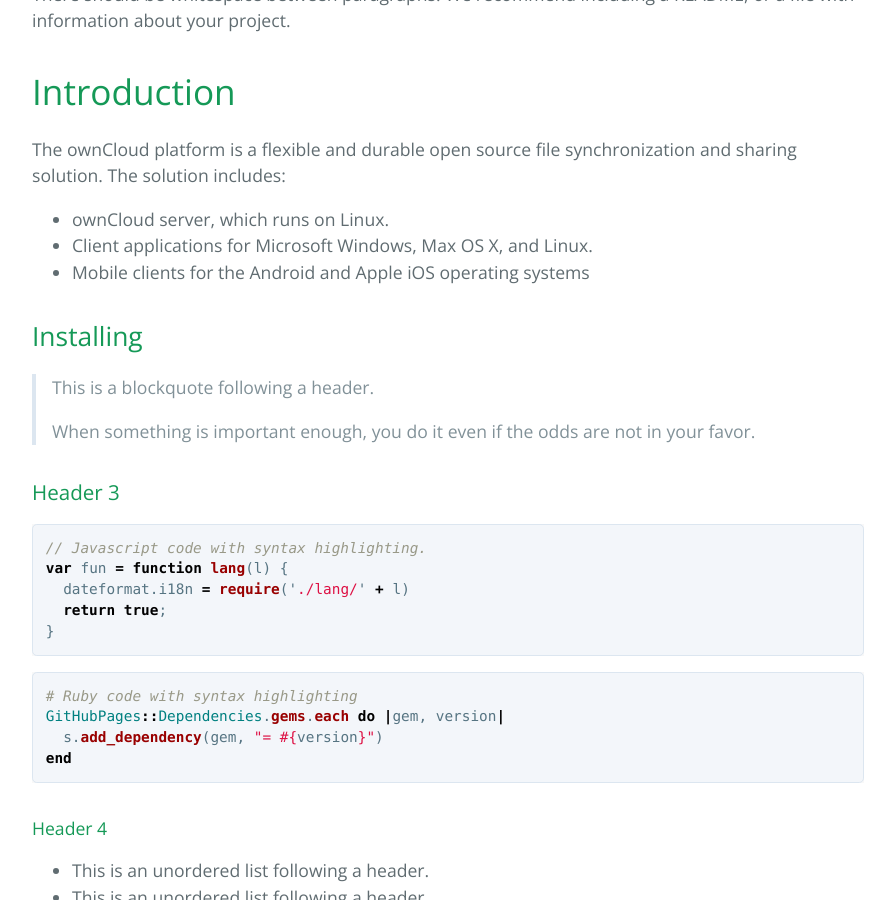
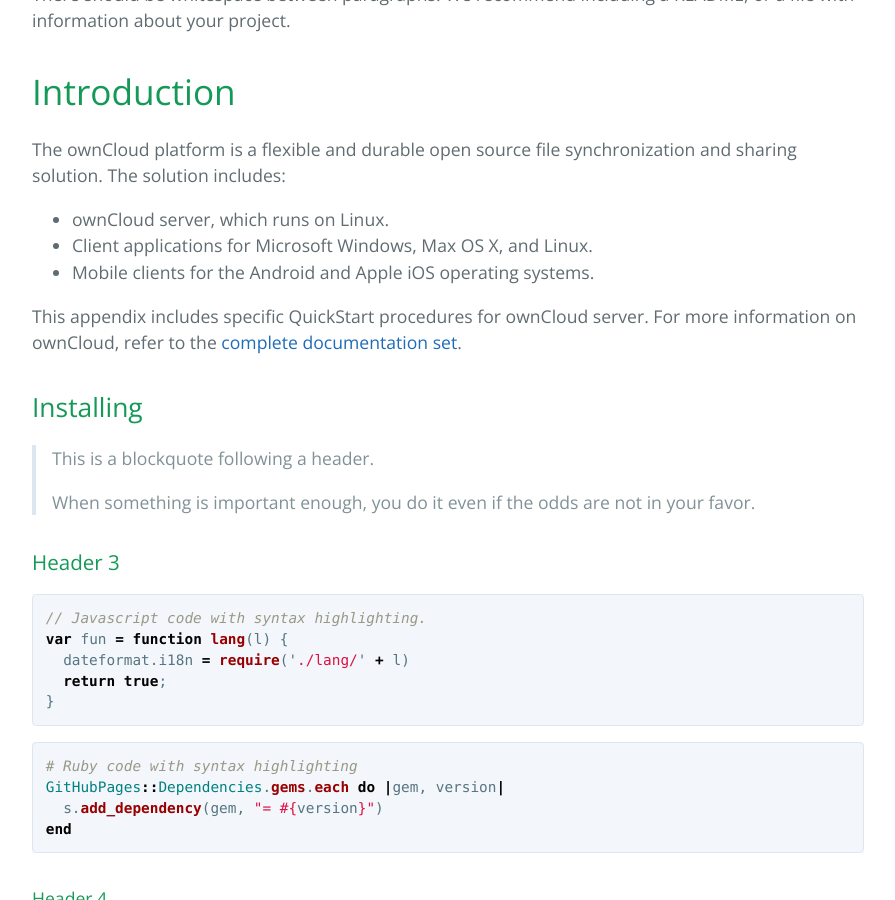
Before and after one commit to nunzy1/github.io, a Jekyll site: the page built from index.md, in a window 1280 px wide and 900 px high, scrolled down 500 px. Shown: the whole window, without its empty margins (192-1087 px from the left). Built offline with Jekyll 4.4.1, drawn with Linux system fonts in a browser that asks for light colours.

```diff
--- a/index.md
+++ b/index.md
@@ -16,7 +16,9 @@ The ownCloud platform is a flexible and durable open source file synchronization
 
  - ownCloud server, which runs on Linux.
  - Client applications for Microsoft Windows, Max OS X, and Linux.
- - Mobile clients for the Android and Apple iOS operating systems
+ - Mobile clients for the Android and Apple iOS operating systems.
+
+This appendix includes specific QuickStart procedures for ownCloud server.  For more information on ownCloud, refer to the [complete documentation set](https://doc.owncloud.com).
 
 ## Installing
 
```
